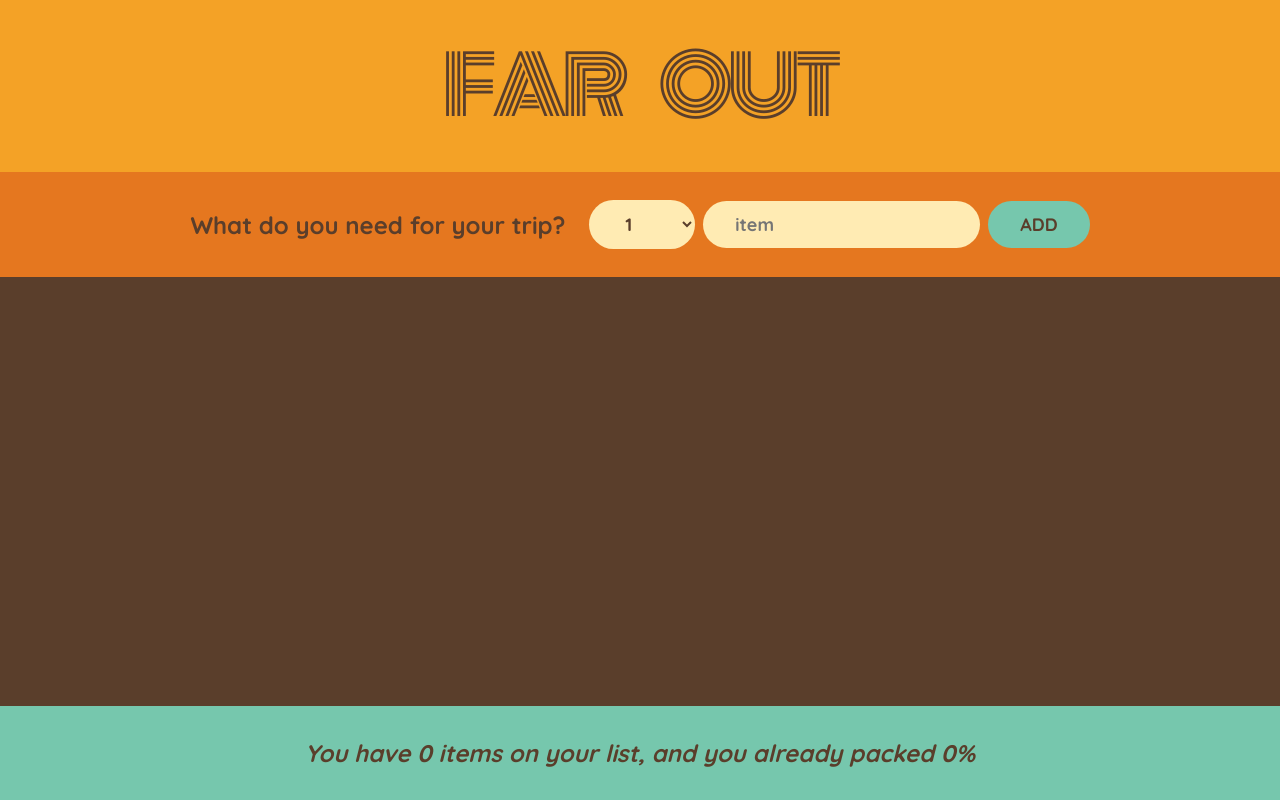
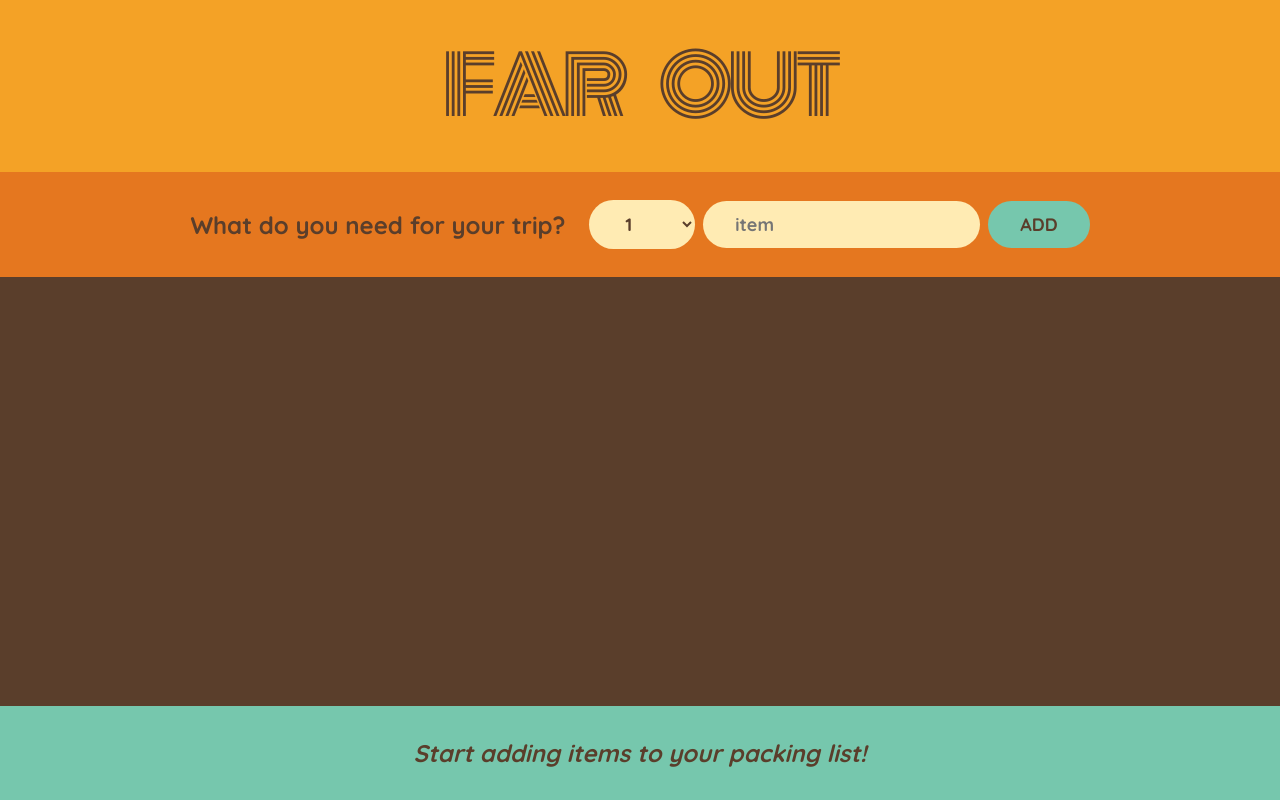
Before and after one commit to lizzach/travel-list, a React (Vite) app: page / in a window 1280 px wide. Built offline with nearby package versions, Linux system fonts and the light colour scheme.

Commit message:
Implement conditional early return in Stats

```diff
--- a/src/App.tsx
+++ b/src/App.tsx
@@ -19,7 +19,6 @@
   }
 
   function handleToggleItem(id: number) {
-    console.log(id);
     setItems(items =>
       items.map(item =>
         item.id === id ? {...item, packed: !item.packed} : item
--- a/src/components/Stats.tsx
+++ b/src/components/Stats.tsx
@@ -5,6 +5,13 @@
 }
 
 export default function Stats({items}: StatsProps): JSX.Element {
+  if (items.length === 0) {
+    return (
+      <p className="stats">
+        <em>Start adding items to your packing list!</em>
+      </p>
+    )
+  }
   const numItems = items.length;
   const numPacked = items.filter(item => item.packed).length;
   const percentPacked = numItems === 0 ? 0 : Math.round((numPacked / numItems) * 100)
```
